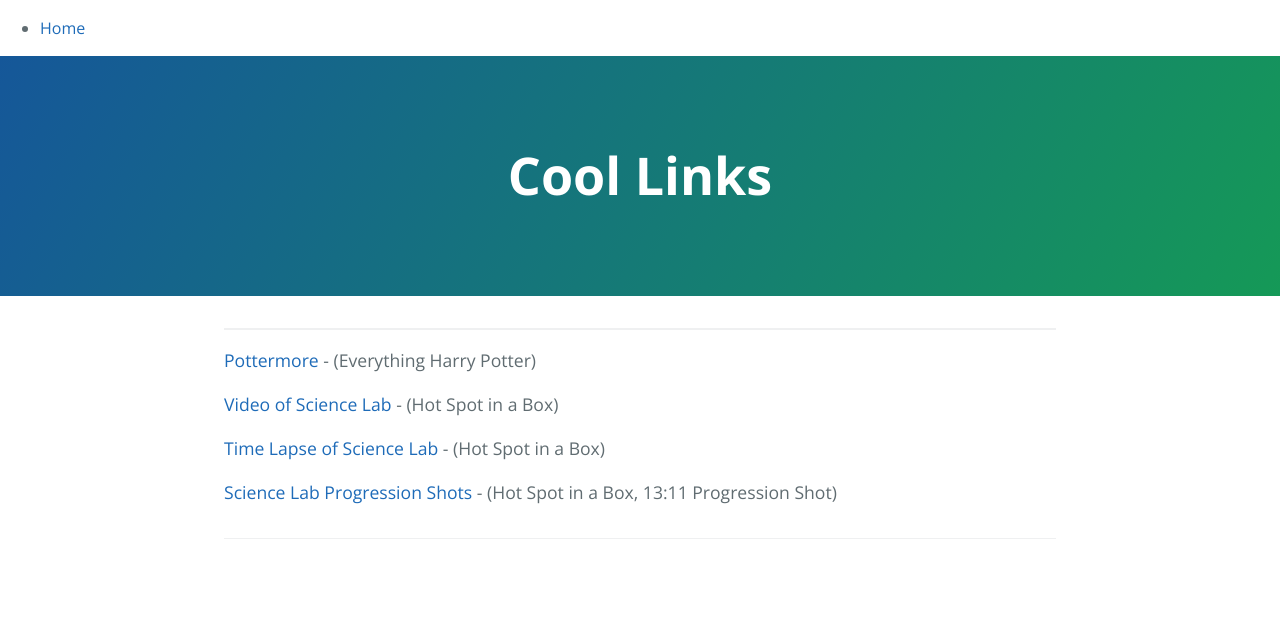
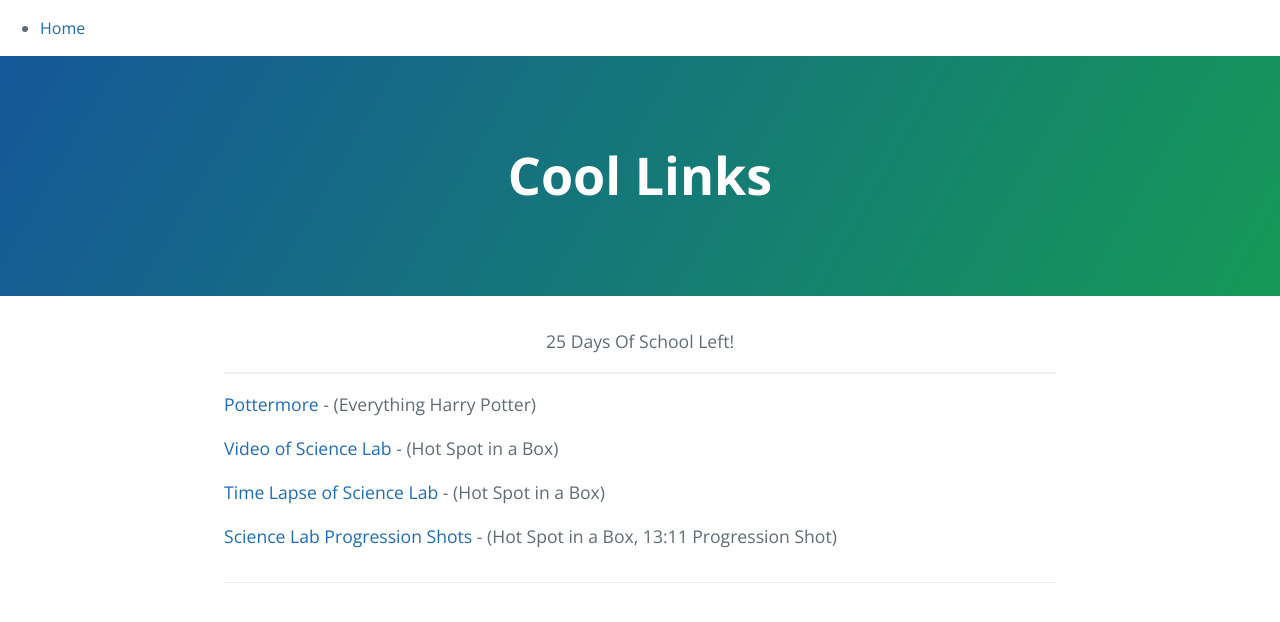
Before and after one commit to mebartsch/mebartsch.github.io, a Jekyll site: the page links/index.html, which Jekyll copies as it is, in a window 1280 px wide. Shown: the top 622 px of the page. Built offline with Jekyll 4.4.1, drawn with Linux system fonts in a browser that asks for light colours; some of the changed lines change nothing that is shown.

Commit message:
Update index.html

```diff
--- a/links/index.html
+++ b/links/index.html
@@ -8,7 +8,11 @@
     <link rel="stylesheet" type="text/css" href="/stylesheets/stylesheet.css" media="screen">
     <link rel="stylesheet" type="text/css" href="/stylesheets/github-light.css" media="screen">
     <link href='https://fonts.googleapis.com/css?family=Open+Sans:400,700' rel='stylesheet' type='text/css'>
-
+  <style>
+    #daysleft{
+	text-align: center;
+	  }
+  </style>
   </head>
   <body>
       <nav><ul>
@@ -20,6 +24,7 @@
     </section>
 
     <section class="main-content">
+	    <p id="daysleft"> </p>
 	<hr>
 	  <p> <a href="https://www.pottermore.com/" target="_blank">Pottermore </a>
 		   - (Everything Harry Potter) </p>
@@ -32,6 +37,23 @@
 	  <p> <a href="https://drive.google.com/file/d/0B7hvdl56bUEBUExzdDFZbXFiM2c/view?usp=sharing" target="_blank">Science Lab Progression Shots
 		  </a> - (Hot Spot in a Box, 13:11 Progression Shot) </p>
 
+         <script>
+            var count = 0;
+            var curDate = new Date();
+              curDate.setHours(0,0,0,0);
+            var endDate = new Date("June 16, 2017");
+            var holiday = new Date("May 29, 2017");
+
+            while (curDate < endDate) {
+              var dayOfWeek = curDate.getDay();
+              if(!( (dayOfWeek == 6) || (dayOfWeek == 0) || (curDate.getTime() == holiday.getTime()) ) )
+		 count++;
+              curDate.setDate(curDate.getDate() + 1);
+             }
+
+             document.getElementById("daysleft").innerHTML = count + " Days Of School Left!";
+        </script>
+
        <footer class="site-footer">
 
       </footer>
```
